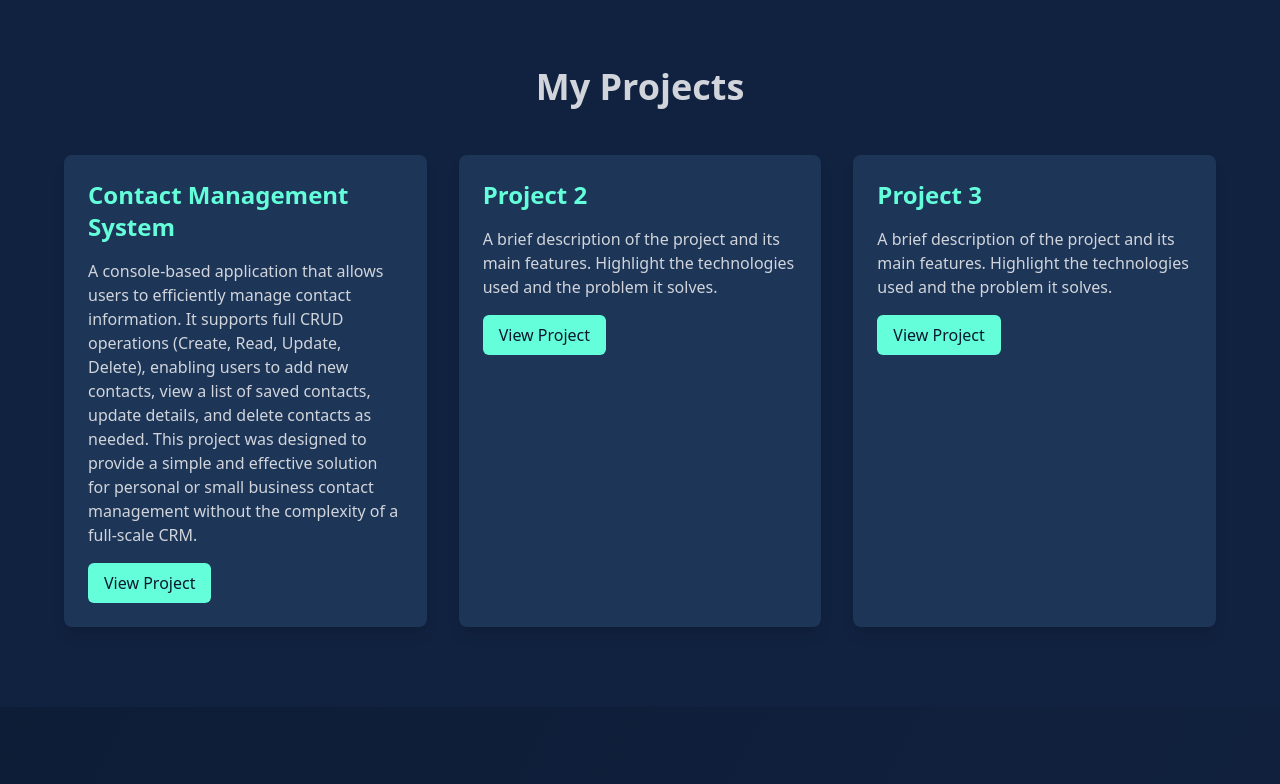
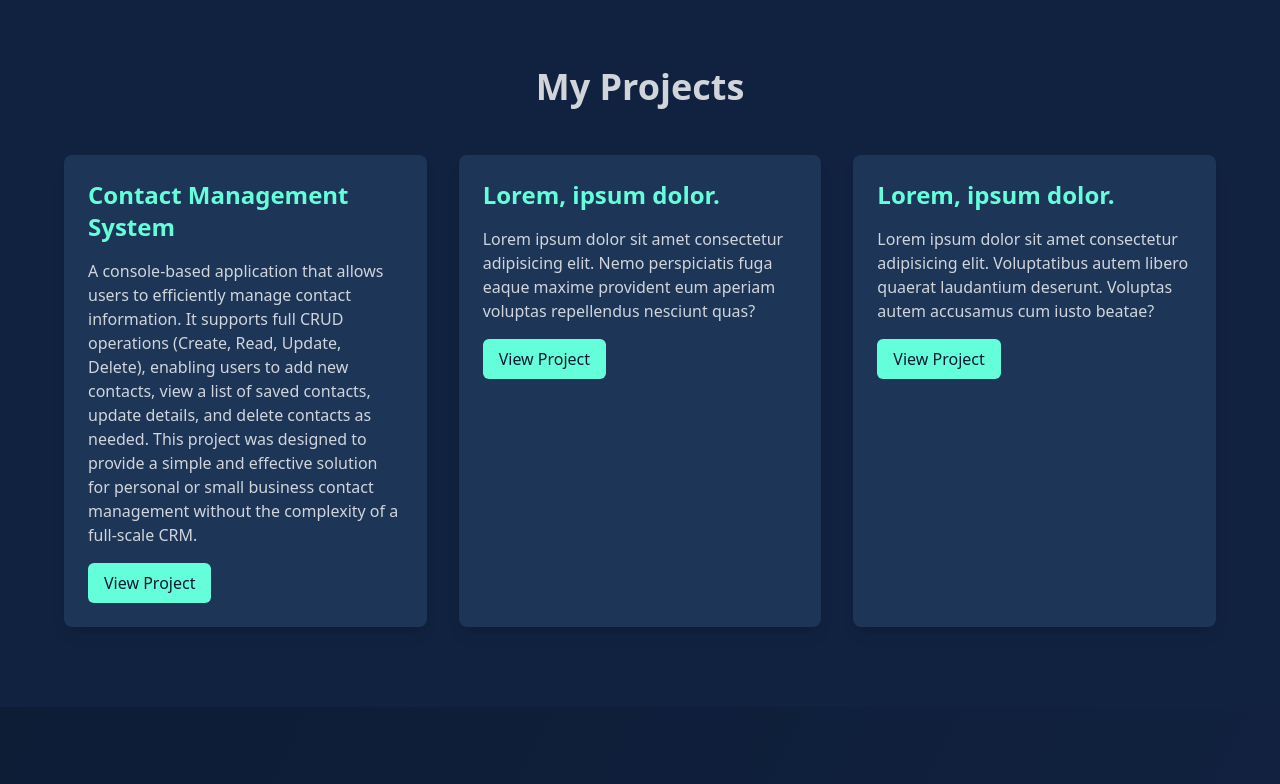
Before and after one commit to jwesparcia/portfolio-project, a plain HTML site: page index.html in a window 1280 px wide. Shown: the part 1433-2217 px from the top of the page. Drawn offline with nearby package versions, Linux system fonts and the light colour scheme.

```diff
--- a/index.html
+++ b/index.html
@@ -3,7 +3,7 @@
 <head>
     <meta charset="UTF-8">
     <meta name="viewport" content="width=device-width, initial-scale=1.0">
-    <title>Jhune Wally Esparcia - Portfolio</title>
+    <title>UNFINISHED PROJECT - PORTFOLIO</title>
     <link rel="preconnect" href="https://fonts.googleapis.com">
     <link rel="preconnect" href="https://fonts.gstatic.com" crossorigin>
     <link href="https://fonts.googleapis.com/css2?family=Poppins:wght@300;400;600;700&display=swap" rel="stylesheet">
@@ -18,7 +18,7 @@
     <header class="bg-[#0a192f] bg-opacity-90 h-20 flex items-center justify-between px-6 fixed top-0 left-0 right-0 z-50 shadow-lg">
         <div class="flex w-full items-center justify-between">
             <div class="text-[#64ffda] text-2xl font-bold">
-                <a href="#" class="hover:text-[#48bb78] transition-colors duration-300">JWE</a>
+                <a href="#" class="hover:text-[#48bb78] transition-colors duration-300">JWESPARCIA</a>
             </div>
 
             <nav id="nav-menu" class="hidden md:flex md:items-center text-white font-medium space-x-6">
@@ -117,14 +117,14 @@
                     </div>
 
                     <div class="bg-[#1d3557] p-6 rounded-lg shadow-lg hover:shadow-xl transition-shadow duration-300 transform hover:-translate-y-2 transition-transform duration-300">
-                        <h3 class="text-2xl font-semibold mb-4 text-[#64ffda]">Project 2</h3>
-                        <p class="text-gray-300 mb-4">A brief description of the project and its main features. Highlight the technologies used and the problem it solves.</p>
+                        <h3 class="text-2xl font-semibold mb-4 text-[#64ffda]">Lorem, ipsum dolor.</h3>
+                        <p class="text-gray-300 mb-4">Lorem ipsum dolor sit amet consectetur adipisicing elit. Nemo perspiciatis fuga eaque maxime provident eum aperiam voluptas repellendus nesciunt quas?</p>
                         <a href="#" class="inline-block bg-[#64ffda] text-[#0a192f] py-2 px-4 rounded-md hover:bg-[#48bb78] transition-colors duration-300">View Project</a>
                     </div>
 
                     <div class="bg-[#1d3557] p-6 rounded-lg shadow-lg hover:shadow-xl transition-shadow duration-300 transform hover:-translate-y-2 transition-transform duration-300">
-                        <h3 class="text-2xl font-semibold mb-4 text-[#64ffda]">Project 3</h3>
-                        <p class="text-gray-300 mb-4">A brief description of the project and its main features. Highlight the technologies used and the problem it solves.</p>
+                        <h3 class="text-2xl font-semibold mb-4 text-[#64ffda]">Lorem, ipsum dolor.</h3>
+                        <p class="text-gray-300 mb-4">Lorem ipsum dolor sit amet consectetur adipisicing elit. Voluptatibus autem libero quaerat laudantium deserunt. Voluptas autem accusamus cum iusto beatae?</p>
                         <a href="#" class="inline-block bg-[#64ffda] text-[#0a192f] py-2 px-4 rounded-md hover:bg-[#48bb78] transition-colors duration-300">View Project</a>
                     </div>
 
```
